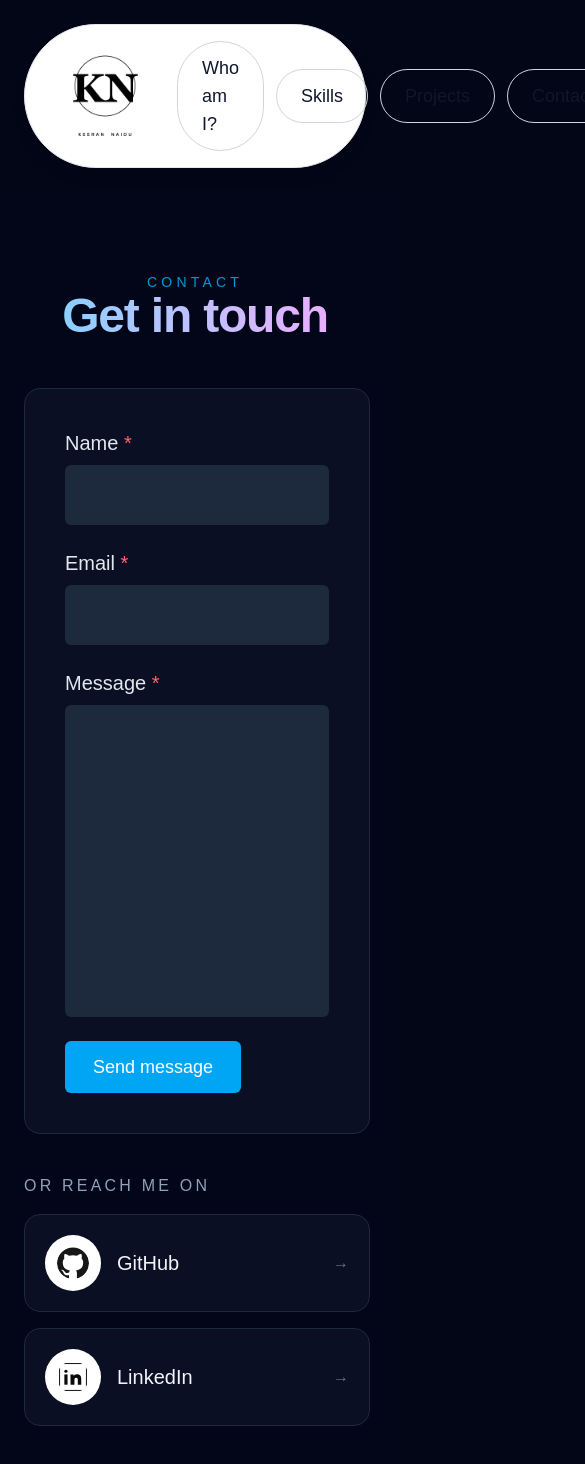
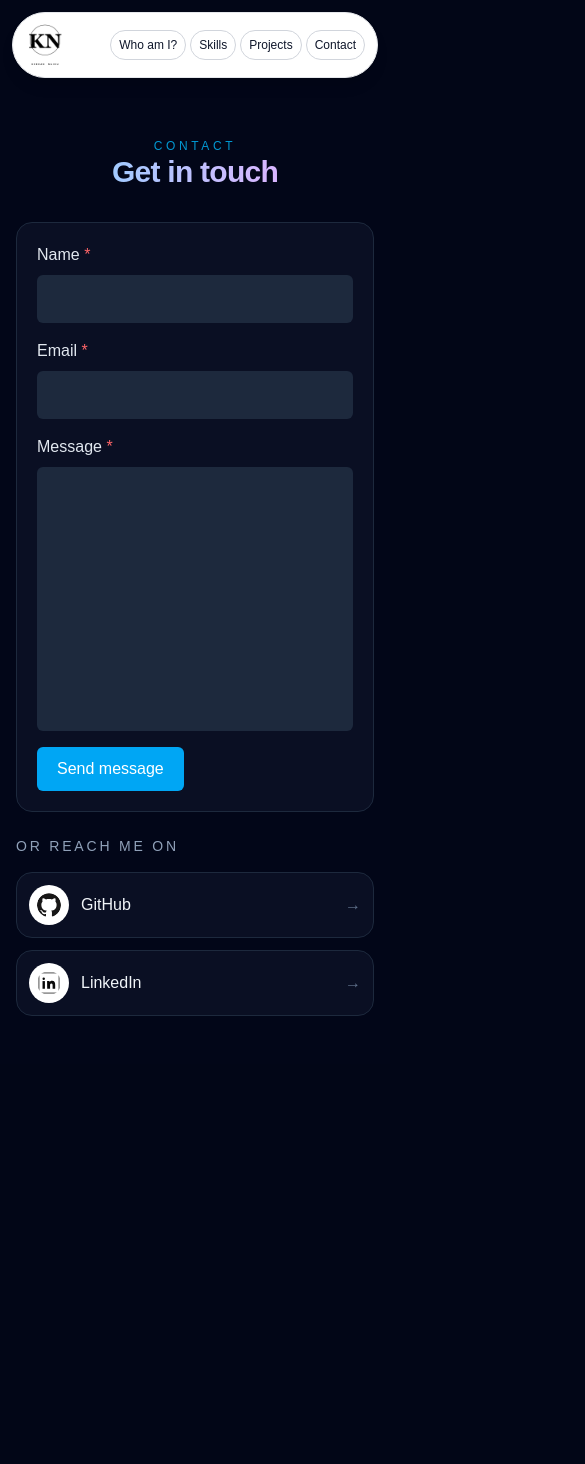
Before and after one commit to KeeranNaidu12/Website, a Next.js app in the folder my-app/: page /contact in a window 390 px wide. Shown: the top 1464 px of the page, 585 px wide, since content can reach past the window. After the commit the page ends 1064 px from the top, so only its background shows below. Built offline with nearby package versions, Linux system fonts and the light colour scheme.

Commit message:
Improve mobile UI and remove rate limiting

```diff
--- a/my-app/src/app/components/ContactForm.tsx
+++ b/my-app/src/app/components/ContactForm.tsx
@@ -75,10 +75,10 @@ export default function ContactForm() {
   return (
     <form
       onSubmit={handleSubmit}
-      className="flex flex-col gap-6 rounded-2xl border border-slate-800 bg-slate-900/60 p-10 lg:col-span-3"
+      className="flex flex-col gap-4 sm:gap-6 rounded-2xl border border-slate-800 bg-slate-900/60 p-5 sm:p-7 md:p-10 lg:col-span-3"
     >
       <div className="flex flex-col gap-2">
-        <label htmlFor="name" className="text-xl text-slate-200">
+        <label htmlFor="name" className="text-base sm:text-xl text-slate-200">
           Name <span className="text-red-400">*</span>
         </label>
         <input
@@ -86,13 +86,13 @@ export default function ContactForm() {
           type="text"
           value={name}
           onChange={(e) => setName(e.target.value)}
-          className="bg-slate-800 rounded-md px-4 py-4 text-lg text-white"
+          className="bg-slate-800 rounded-md px-3 sm:px-4 py-3 sm:py-4 text-base sm:text-lg text-white"
         />
         {nameError && <p className="text-sm text-red-400">{nameError}</p>}
       </div>
 
       <div className="flex flex-col gap-2">
-        <label htmlFor="email" className="text-xl text-slate-200">
+        <label htmlFor="email" className="text-base sm:text-xl text-slate-200">
           Email <span className="text-red-400">*</span>
         </label>
         <input
@@ -100,13 +100,13 @@ export default function ContactForm() {
           type="text"
           value={email}
           onChange={(e) => setEmail(e.target.value)}
-          className="bg-slate-800 rounded-md px-4 py-4 text-lg text-white"
+          className="bg-slate-800 rounded-md px-3 sm:px-4 py-3 sm:py-4 text-base sm:text-lg text-white"
         />
         {emailError && <p className="text-sm text-red-400">{emailError}</p>}
       </div>
 
       <div className="flex flex-col gap-2">
-        <label htmlFor="message" className="text-xl text-slate-200">
+        <label htmlFor="message" className="text-base sm:text-xl text-slate-200">
           Message <span className="text-red-400">*</span>
         </label>
         <textarea
@@ -114,7 +114,7 @@ export default function ContactForm() {
           rows={10}
           value={message}
           onChange={(e) => setMessage(e.target.value)}
-          className="bg-slate-800 rounded-md px-4 py-4 text-lg text-white resize-none"
+          className="bg-slate-800 rounded-md px-3 sm:px-4 py-3 sm:py-4 text-base sm:text-lg text-white resize-none"
         />
         {messageError && <p className="text-sm text-red-400">{messageError}</p>}
       </div>
@@ -130,7 +130,7 @@ export default function ContactForm() {
 
       <button
         type="submit"
-        className="self-start rounded-md bg-sky-500 px-7 py-3 text-lg font-medium text-white hover:bg-sky-400"
+        className="self-start rounded-md bg-sky-500 px-5 sm:px-7 py-2.5 sm:py-3 text-base sm:text-lg font-medium text-white hover:bg-sky-400"
       >
         Send message
       </button>
--- a/my-app/src/app/components/Navbar.tsx
+++ b/my-app/src/app/components/Navbar.tsx
@@ -2,20 +2,20 @@ import React from 'react'
 
 export default function NavBar(){
     return (
-      <div className="sticky top-0 z-50 flex justify-center px-6 pt-6 pb-6">
-        <nav className="flex flex-row items-center justify-between gap-8 w-full max-w-6xl px-10 py-4 rounded-full border border-gray-200 bg-white shadow-lg text-slate-900">
+      <div className="sticky top-0 z-50 flex justify-center px-3 sm:px-6 pt-3 sm:pt-6 pb-3 sm:pb-6">
+        <nav className="flex flex-row items-center justify-between gap-2 sm:gap-4 md:gap-8 w-full max-w-6xl px-3 sm:px-6 md:px-10 py-2 sm:py-3 md:py-4 rounded-full border border-gray-200 bg-white shadow-lg text-slate-900">
           <a href="/" className="shrink-0">
           <img
             src="/Keeran Naidu Monogram.png"
             alt="Keeran Naidu"
-            className="w-auto h-24"
+            className="w-auto h-12 sm:h-16 md:h-20 lg:h-24"
           />
           </a>
-          <div className="flex flex-row items-center gap-3">
-            <a href="/" className="text-lg font-medium px-6 py-3 rounded-full border border-gray-300 hover:bg-gray-100 transition-colors">Who am I?</a>
-            <a href="/#skills" className="text-lg font-medium px-6 py-3 rounded-full border border-gray-300 hover:bg-gray-100 transition-colors">Skills</a>
-            <a href="/projects" className="text-lg font-medium px-6 py-3 rounded-full border border-gray-300 hover:bg-gray-100 transition-colors">Projects</a>
-            <a href="/contact" className="text-lg font-medium px-6 py-3 rounded-full border border-gray-300 hover:bg-gray-100 transition-colors">Contact</a>
+          <div className="flex flex-row items-center gap-1 sm:gap-2 md:gap-3">
+            <a href="/" className="text-xs sm:text-sm md:text-base lg:text-lg font-medium px-2 sm:px-3 md:px-5 lg:px-6 py-1.5 sm:py-2 md:py-3 rounded-full border border-gray-300 hover:bg-gray-100 transition-colors">Who am I?</a>
+            <a href="/#skills" className="text-xs sm:text-sm md:text-base lg:text-lg font-medium px-2 sm:px-3 md:px-5 lg:px-6 py-1.5 sm:py-2 md:py-3 rounded-full border border-gray-300 hover:bg-gray-100 transition-colors">Skills</a>
+            <a href="/projects" className="text-xs sm:text-sm md:text-base lg:text-lg font-medium px-2 sm:px-3 md:px-5 lg:px-6 py-1.5 sm:py-2 md:py-3 rounded-full border border-gray-300 hover:bg-gray-100 transition-colors">Projects</a>
+            <a href="/contact" className="text-xs sm:text-sm md:text-base lg:text-lg font-medium px-2 sm:px-3 md:px-5 lg:px-6 py-1.5 sm:py-2 md:py-3 rounded-full border border-gray-300 hover:bg-gray-100 transition-colors">Contact</a>
           </div>
         </nav>
       </div>
--- a/my-app/src/app/components/Technology.tsx
+++ b/my-app/src/app/components/Technology.tsx
@@ -13,8 +13,8 @@ export default function Technology({name,icon} : TechnologyProps){
         </div>
 
         <div className="flex items-center justify-center aspect-square rounded-2xl bg-white/5 border border-white/10 transition-all duration-300 group-hover:border-sky-400/60 group-hover:-translate-y-1 group-hover:shadow-[0_0_20px_-4px_rgba(56,189,248,0.6)]">
-          <div className="flex items-center justify-center w-20 h-20 rounded-xl bg-white">
-            <img src={icon} alt={name} className="w-14 h-14" />
+          <div className="flex items-center justify-center w-10 h-10 sm:w-14 sm:h-14 md:w-16 md:h-16 lg:w-20 lg:h-20 rounded-xl bg-white">
+            <img src={icon} alt={name} className="w-7 h-7 sm:w-10 sm:h-10 md:w-12 md:h-12 lg:w-14 lg:h-14" />
           </div>
         </div>
       </div>
--- a/my-app/src/app/contact/page.tsx
+++ b/my-app/src/app/contact/page.tsx
@@ -8,23 +8,23 @@ import ContactForm from "../components/ContactForm";
 
 export default function Contact() {
   return (
-    <main className="min-h-screen bg-slate-950 px-6 py-20">
+    <main className="min-h-screen bg-slate-950 px-4 sm:px-6 py-12 sm:py-16 md:py-20">
       <section className="mx-auto max-w-7xl">
-        <p className="text-sm uppercase tracking-[0.3em] text-sky-400/80 text-center">
+        <p className="text-xs sm:text-sm uppercase tracking-[0.3em] text-sky-400/80 text-center">
           Contact
         </p>
-        <h1 className="mb-12 text-center text-5xl font-semibold tracking-tight bg-gradient-to-r from-sky-300 to-fuchsia-300 bg-clip-text text-transparent">
+        <h1 className="mb-8 sm:mb-12 text-center text-3xl sm:text-4xl md:text-5xl font-semibold tracking-tight bg-gradient-to-r from-sky-300 to-fuchsia-300 bg-clip-text text-transparent">
           Get in touch
         </h1>
 
-        <div className="grid gap-10 lg:grid-cols-5">
+        <div className="grid gap-6 sm:gap-10 lg:grid-cols-5">
           <ContactForm />
 
           <aside className="lg:col-span-2">
-            <h2 className="mb-4 text-base uppercase tracking-[0.2em] text-slate-400">
+            <h2 className="mb-4 text-sm sm:text-base uppercase tracking-[0.2em] text-slate-400">
               Or reach me on
             </h2>
-            <ul className="flex flex-col gap-4">
+            <ul className="flex flex-col gap-3 sm:gap-4">
               {contacts.map(({ label, href, icon }) => {
                 const external = href.startsWith("http");
                 return (
@@ -33,14 +33,14 @@ export default function Contact() {
                       href={href}
                       target={external ? "_blank" : undefined}
                       rel={external ? "noopener noreferrer" : undefined}
-                      className="group flex items-center gap-4 rounded-2xl border border-slate-800 bg-slate-900/60 p-5 transition hover:border-sky-500/60 hover:bg-slate-900"
+                      className="group flex items-center gap-3 sm:gap-4 rounded-2xl border border-slate-800 bg-slate-900/60 p-3 sm:p-5 transition hover:border-sky-500/60 hover:bg-slate-900"
                     >
                       <img
                         src={icon}
                         alt={label}
-                        className="h-14 w-14 rounded-full bg-white p-3 object-contain"
+                        className="h-10 w-10 sm:h-14 sm:w-14 rounded-full bg-white p-2 sm:p-3 object-contain"
                       />
-                      <span className="text-xl font-medium text-slate-100 group-hover:text-sky-400">
+                      <span className="text-base sm:text-xl font-medium text-slate-100 group-hover:text-sky-400">
                         {label}
                       </span>
                       <span className="ml-auto text-slate-500 transition group-hover:translate-x-1 group-hover:text-sky-400">
--- a/my-app/src/app/layout.tsx
+++ b/my-app/src/app/layout.tsx
@@ -1,4 +1,4 @@
-import type { Metadata } from "next";
+import type { Metadata, Viewport } from "next";
 import NavBar from "./components/Navbar";
 import { Geist, Geist_Mono } from "next/font/google";
 import "./globals.css";
@@ -18,6 +18,11 @@ export const metadata: Metadata = {
   description: "Generated by create next app",
 };
 
+export const viewport: Viewport = {
+  width: "device-width",
+  initialScale: 1,
+};
+
 export default function RootLayout({
   children,
 }: Readonly<{
--- a/my-app/src/app/projects/page.tsx
+++ b/my-app/src/app/projects/page.tsx
@@ -5,15 +5,15 @@ export default function Projects() {
     <div>
       <main className="relative overflow-hidden bg-slate-950">
         <section>
-          <div className="w-full mx-auto px-4 sm:px-6 py-24">
-            <p className="text-sm uppercase tracking-[0.3em] text-sky-400/80 text-center">
+          <div className="w-full mx-auto px-4 sm:px-6 py-12 sm:py-16 md:py-24">
+            <p className="text-xs sm:text-sm uppercase tracking-[0.3em] text-sky-400/80 text-center">
               Projects
             </p>
-            <h1 className="mt-3 text-4xl sm:text-6xl font-semibold tracking-tight text-center bg-gradient-to-r from-sky-300 to-fuchsia-300 bg-clip-text text-transparent">
+            <h1 className="mt-3 text-3xl sm:text-4xl md:text-5xl lg:text-6xl font-semibold tracking-tight text-center bg-gradient-to-r from-sky-300 to-fuchsia-300 bg-clip-text text-transparent">
               This is what I have worked on
             </h1>
 
-            <div className="mt-14 grid grid-cols-1 lg:grid-cols-2 gap-8">
+            <div className="mt-8 sm:mt-14 grid grid-cols-1 lg:grid-cols-2 gap-6 sm:gap-8">
               <Project
                 name="Personal Website"
                 image="/project_icons/website.png"
```
Also changed, not shown: my-app/src/app/components/Project.tsx (+8 -8 lines), my-app/src/app/page.tsx (+9 -9 lines).
